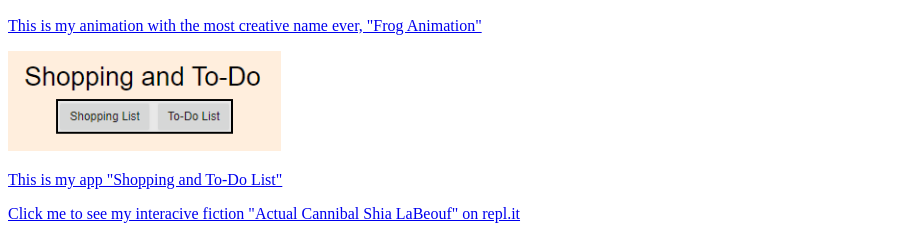
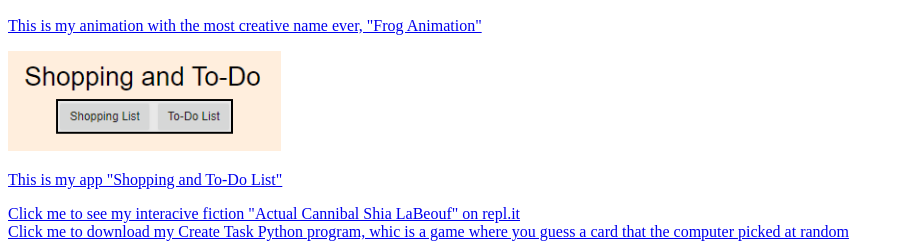
Before and after one commit to jebent521/csp2019, a plain HTML site: page portfolio.html in a window 1280 px wide. Shown: the part 1361-1610 px from the top of the page, without its empty margins (0-904 px from the left). Drawn offline with Linux system fonts and the light colour scheme.

Commit message:
Update portfolio.html

```diff
--- a/portfolio.html
+++ b/portfolio.html
@@ -29,5 +29,7 @@
 			<p>This is my app "Shopping and To-Do List"</p>
 		</a>
 		<a href="https://repl.it/@jae521/Actual-Cannibal-Shia-LaBeouf">Click me to see my interacive fiction "Actual Cannibal Shia LaBeouf" on repl.it</a>
+		<br>
+		<a href="Create_Task.py">Click me to download my Create Task Python program, whic is a game where you guess a card that the computer picked at random</a>
 	</body>
 </html>
```
